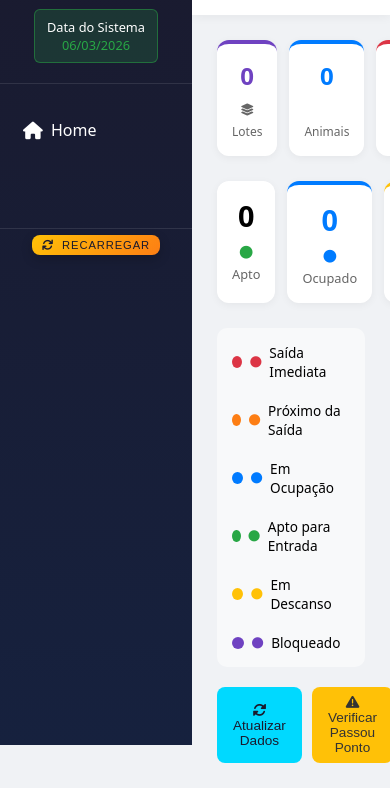
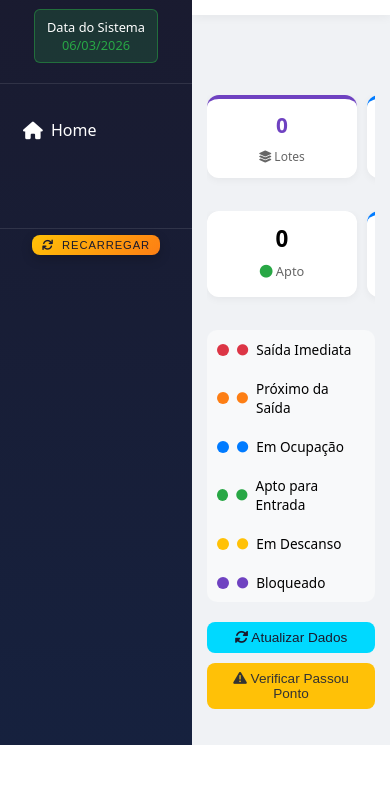
Before and after one commit to jeffersonss-tech/pastagens_flask, a Flask app: template templates/rotacao.html in a window 390 px wide. Shown: the part 99-887 px from the top of the page. After the commit the page ends 844 px from the top, so only its background shows below. Run offline with Flask 3, Linux system fonts and the light colour scheme; the template is opened without the code that fills it, so the values that code supplies are empty; parts of the project's set-up code (start-up, migrations or seed data) failed here and were passed over.

Commit message:
chore: melhorar responsividade e rolagem na rotacao

```diff
--- a/static/css/rotacao.css
+++ b/static/css/rotacao.css
@@ -80,6 +80,18 @@
     align-items: center;
     gap: 10px;
     color: #1a1a2e !important;
+}
+
+/* Scroll interno por grupo de cards */
+#lista-saida,
+#lista-proximo,
+#lista-ocupacao,
+#lista-apto,
+#lista-descanso,
+#lista-bloqueado {
+    max-height: 500px;
+    overflow-y: auto;
+    padding-right: 6px;
 }
 
 /* Cards de Piquetes */
@@ -168,3 +180,67 @@
 }
 .btn-rotacao-primary { background: #00d9ff; color: #1a1a2e; }
 .btn-rotacao-warning { background: #ffc107; color: #333; }
+
+/* Responsividade */
+@media (max-width: 1200px) {
+    .resumo-gerais { grid-template-columns: repeat(4, 1fr); }
+    .stats-row { grid-template-columns: repeat(3, 1fr); }
+}
+
+@media (max-width: 900px) {
+    .resumo-gerais { grid-template-columns: repeat(3, 1fr); }
+    .stats-row { grid-template-columns: repeat(2, 1fr); }
+    .content { padding: 15px; }
+    .actions-row { flex-direction: column; }
+    .actions-row .btn-rotacao { width: 100%; }
+}
+
+@media (max-width: 640px) {
+    .content { padding-top: 80px; }
+    /* Transformar cards superiores em carrossel horizontal compacto */
+    .resumo-gerais,
+    .stats-row {
+        display: flex;
+        overflow-x: auto;
+        gap: 10px;
+        padding-bottom: 8px;
+        scrollbar-width: thin;
+    }
+    .resumo-gerais::-webkit-scrollbar,
+    .stats-row::-webkit-scrollbar { height: 6px; }
+    .resumo-gerais::-webkit-scrollbar-thumb,
+    .stats-row::-webkit-scrollbar-thumb { background: #ccc; border-radius: 10px; }
+    .resumo-box,
+    .stat-box {
+        min-width: 150px;
+        padding: 12px;
+        flex: 0 0 auto;
+    }
+    .resumo-box strong { font-size: 1.2rem; }
+    .stat-box strong { font-size: 1.3rem; }
+
+    /* Scroll interno mais baixo em mobile para listas de piquetes */
+    #lista-saida,
+    #lista-proximo,
+    #lista-ocupacao,
+    #lista-apto,
+    #lista-descanso,
+    #lista-bloqueado {
+        max-height: 360px;
+    }
+
+    .piquete-card { flex-direction: column; align-items: flex-start; gap: 10px; }
+    .acao { text-align: left; min-width: auto; width: 100%; }
+    .piquete-meta { flex-wrap: wrap; }
+    .progress { width: 100%; }
+    .section { padding: 15px; }
+    .legend { padding: 10px; }
+}
+
+@media (max-width: 480px) {
+    .resumo-gerais { grid-template-columns: 1fr; }
+    .stats-row { grid-template-columns: 1fr; }
+    .resumo-box strong { font-size: 1.3rem; }
+    .stat-box strong { font-size: 1.4rem; }
+    .section h2 { font-size: 1.1rem; }
+}
```
